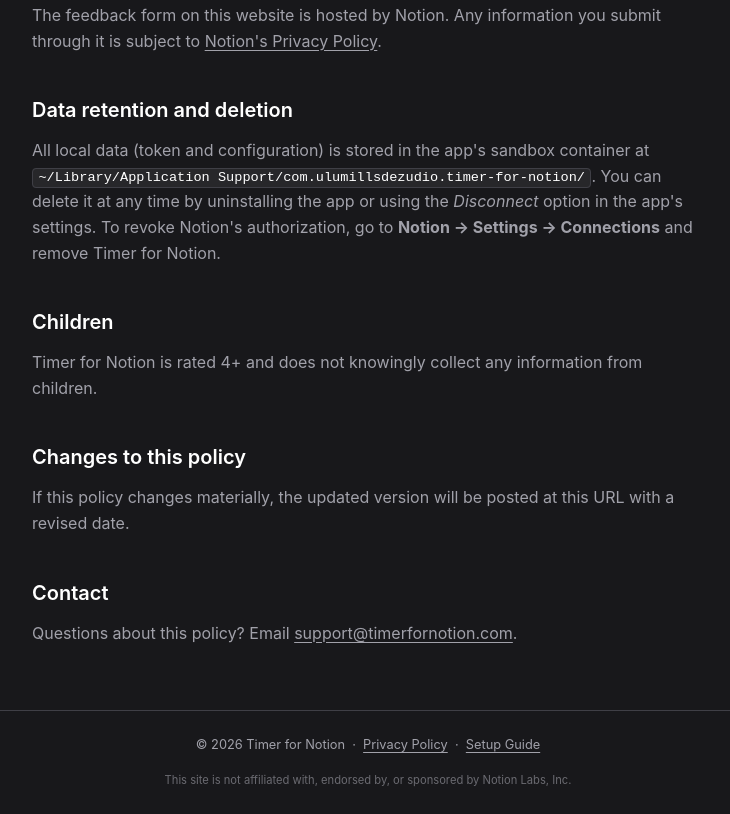
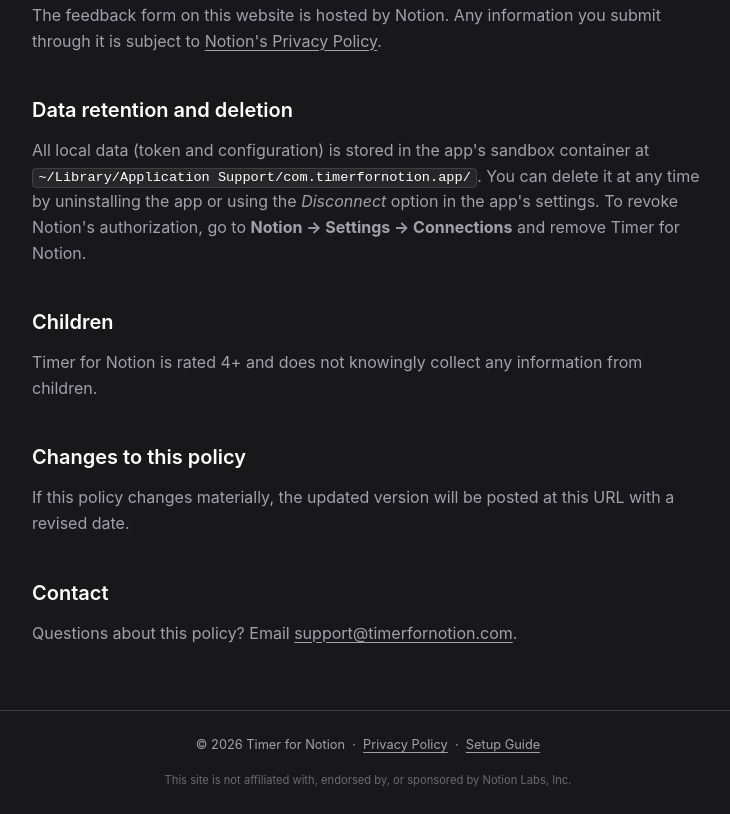
Before and after one commit to ulumills/notion-timer-site, a plain HTML site: page privacy.html in a window 1280 px wide. Shown: the part 1047-1861 px from the top of the page, without its empty margins (272-1002 px from the left). Drawn offline with Linux system fonts and the light colour scheme.

Commit message:
Update privacy.html

```diff
--- a/privacy.html
+++ b/privacy.html
@@ -43,7 +43,7 @@
   <p>The feedback form on this website is hosted by Notion. Any information you submit through it is subject to <a href="https://www.notion.so/privacy">Notion's Privacy Policy</a>.</p>
 
   <h2>Data retention and deletion</h2>
-  <p>All local data (token and configuration) is stored in the app's sandbox container at <code>~/Library/Application Support/com.ulumillsdezudio.timer-for-notion/</code>. You can delete it at any time by uninstalling the app or using the <em>Disconnect</em> option in the app's settings. To revoke Notion's authorization, go to <strong>Notion → Settings → Connections</strong> and remove Timer for Notion.</p>
+  <p>All local data (token and configuration) is stored in the app's sandbox container at <code>~/Library/Application Support/com.timerfornotion.app/</code>. You can delete it at any time by uninstalling the app or using the <em>Disconnect</em> option in the app's settings. To revoke Notion's authorization, go to <strong>Notion → Settings → Connections</strong> and remove Timer for Notion.</p>
 
   <h2>Children</h2>
   <p>Timer for Notion is rated 4+ and does not knowingly collect any information from children.</p>
```
